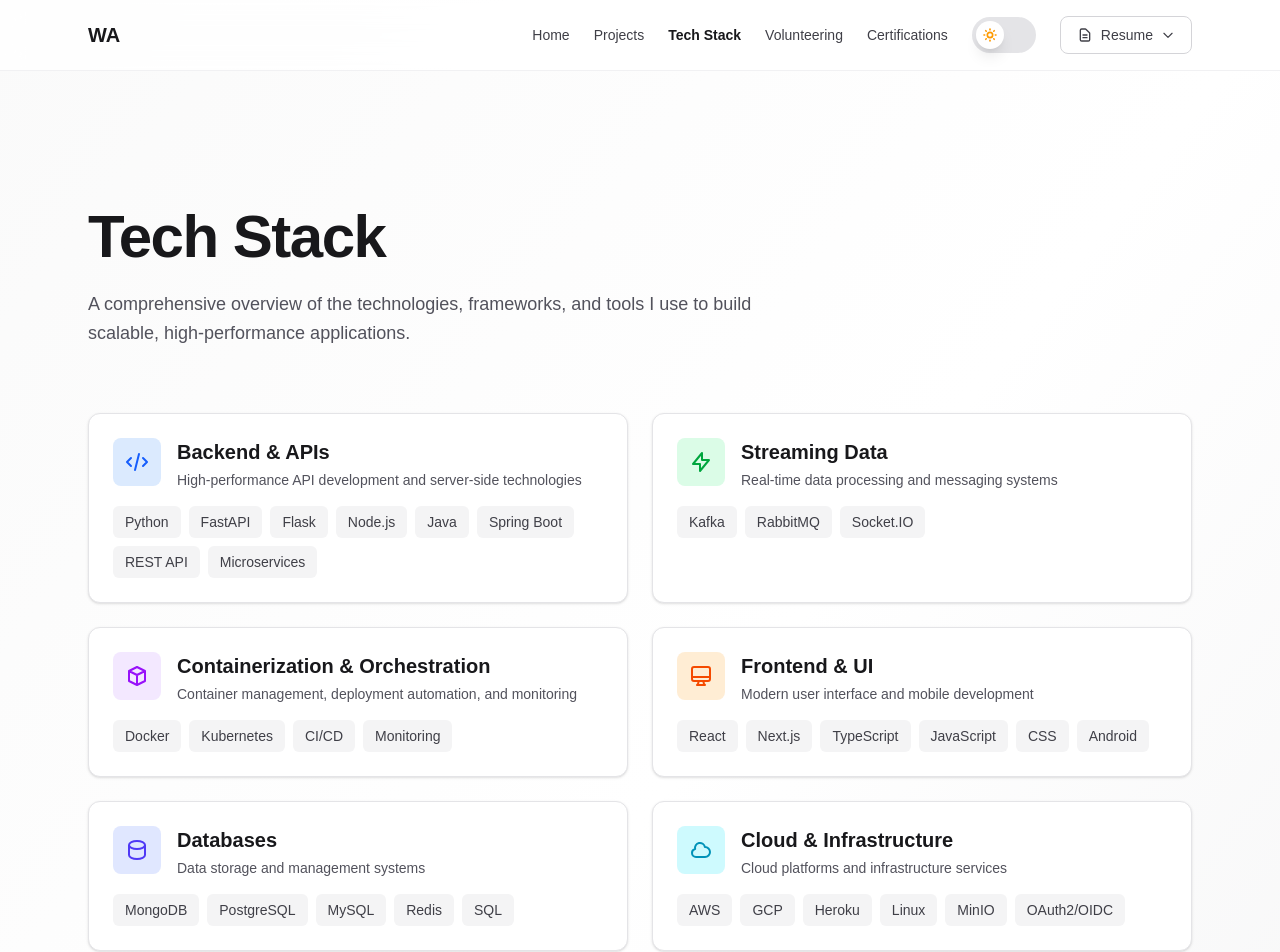
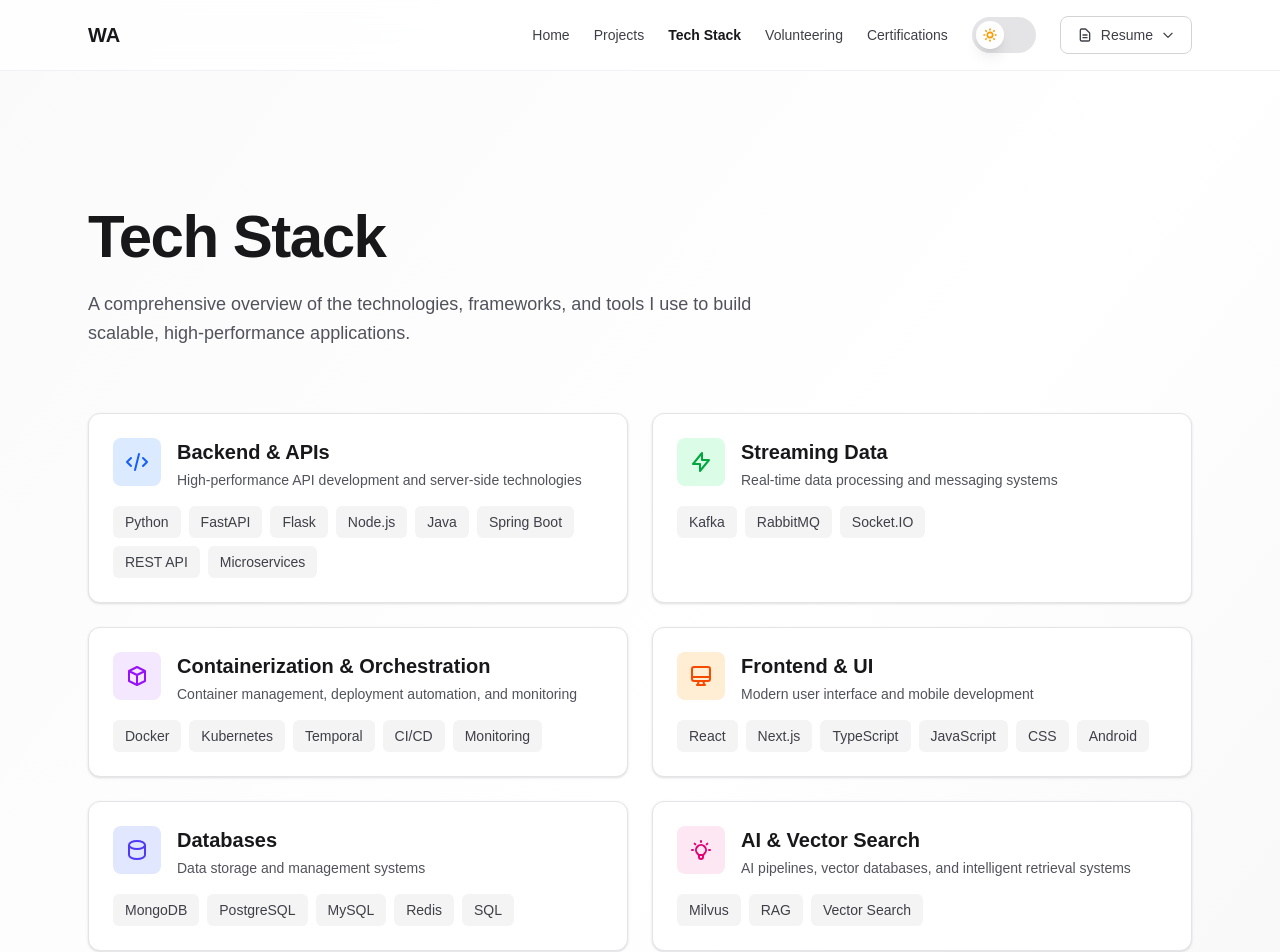
Before and after one commit to waleed399/waleed-portfolio-deployment, a Next.js app: page /tech-stack in a window 1280 px wide. Shown: the top 952 px of the page. Built offline with nearby package versions, Linux system fonts and the light colour scheme.

Commit message:
Add new technology category for AI & Vector Search, including Milvus and RAG; introduce Temporal for distributed workflow orchestration. Update color classes for pink theme.

```diff
--- a/app/tech-stack/page.tsx
+++ b/app/tech-stack/page.tsx
@@ -51,6 +51,7 @@
     technologies: [
       { name: "Docker", description: "Containerization platform" },
       { name: "Kubernetes", description: "Container orchestration" },
+      { name: "Temporal", description: "Distributed workflow orchestration" },
       { name: "CI/CD", description: "Continuous integration and deployment" },
       { name: "Monitoring", description: "System and container monitoring" },
     ],
@@ -83,6 +84,17 @@
     ],
     icon: "M4 7v10c0 2.21 3.582 4 8 4s8-1.79 8-4V7M4 7c0 2.21 3.582 4 8 4s8-1.79 8-4M4 7c0-2.21 3.582-4 8-4s8 1.79 8 4",
     color: "indigo",
+  },
+  {
+    name: "AI & Vector Search",
+    description: "AI pipelines, vector databases, and intelligent retrieval systems",
+    technologies: [
+      { name: "Milvus", description: "Vector database for AI-powered search" },
+      { name: "RAG", description: "Retrieval-Augmented Generation pipelines" },
+      { name: "Vector Search", description: "Semantic and similarity search" },
+    ],
+    icon: "M9.663 17h4.673M12 3v1m6.364 1.636l-.707.707M21 12h-1M4 12H3m3.343-5.657l-.707-.707m2.828 9.9a5 5 0 117.072 0l-.548.547A3.374 3.374 0 0014 18.469V19a2 2 0 11-4 0v-.531c0-.895-.356-1.754-.988-2.386l-.548-.547z",
+    color: "pink",
   },
   {
     name: "Cloud & Infrastructure",
@@ -148,6 +160,11 @@
     bg: "bg-red-100 dark:bg-red-900/30",
     text: "text-red-600 dark:text-red-400",
     border: "border-red-200 dark:border-red-800",
+  },
+  pink: {
+    bg: "bg-pink-100 dark:bg-pink-900/30",
+    text: "text-pink-600 dark:text-pink-400",
+    border: "border-pink-200 dark:border-pink-800",
   },
 };
 
```
